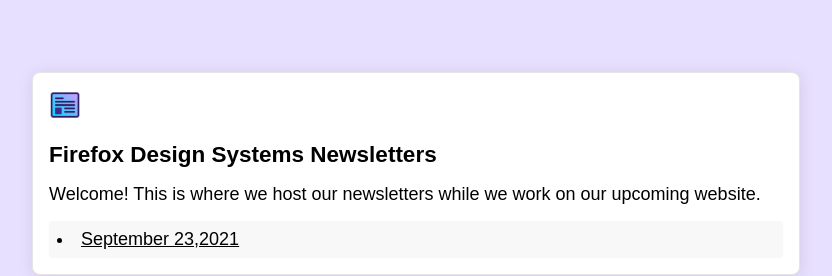
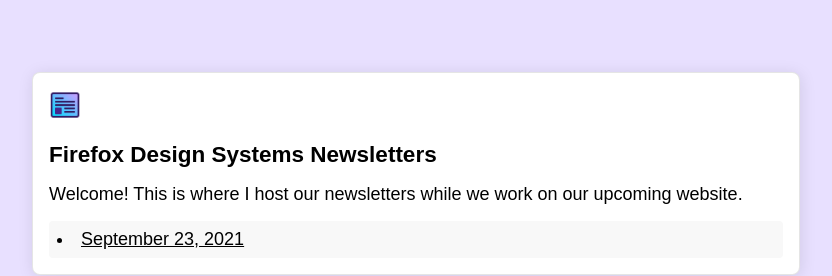
Before and after one commit to jsimplicio/design-systems-info, an Eleventy site: page firefox/design-systems/newsletters/index.html in a window 1280 px wide. Shown: the top 276 px of the page, without its empty margins (224-1056 px from the left). Built offline with nearby package versions, Linux system fonts and the light colour scheme; Eleventy itself is replaced by a stand-in of ours; files that its build step writes are made by us from their sources.

Commit message:
Fix copy in Newsletters home

```diff
--- a/firefox/design-systems/newsletters/index.html
+++ b/firefox/design-systems/newsletters/index.html
@@ -22,10 +22,10 @@
     <img class="logo" src="favicon/favicon@152.png" title="Firefox Logo" />
 
     <h1>Firefox Design Systems Newsletters</h1>
-    <p>Welcome! This is where we host our newsletters while we work on our upcoming website.</p>
+    <p>Welcome! This is where I host our newsletters while we work on our upcoming website.</p>
     <ul>
       <li>
-        <a href="/firefox/design-systems/newsletters/9-23-2021-newsletter/">September 23,2021</a>
+        <a href="/firefox/design-systems/newsletters/9-23-2021-newsletter/">September 23, 2021</a>
       </li>
     </ul>
   </div>
```
